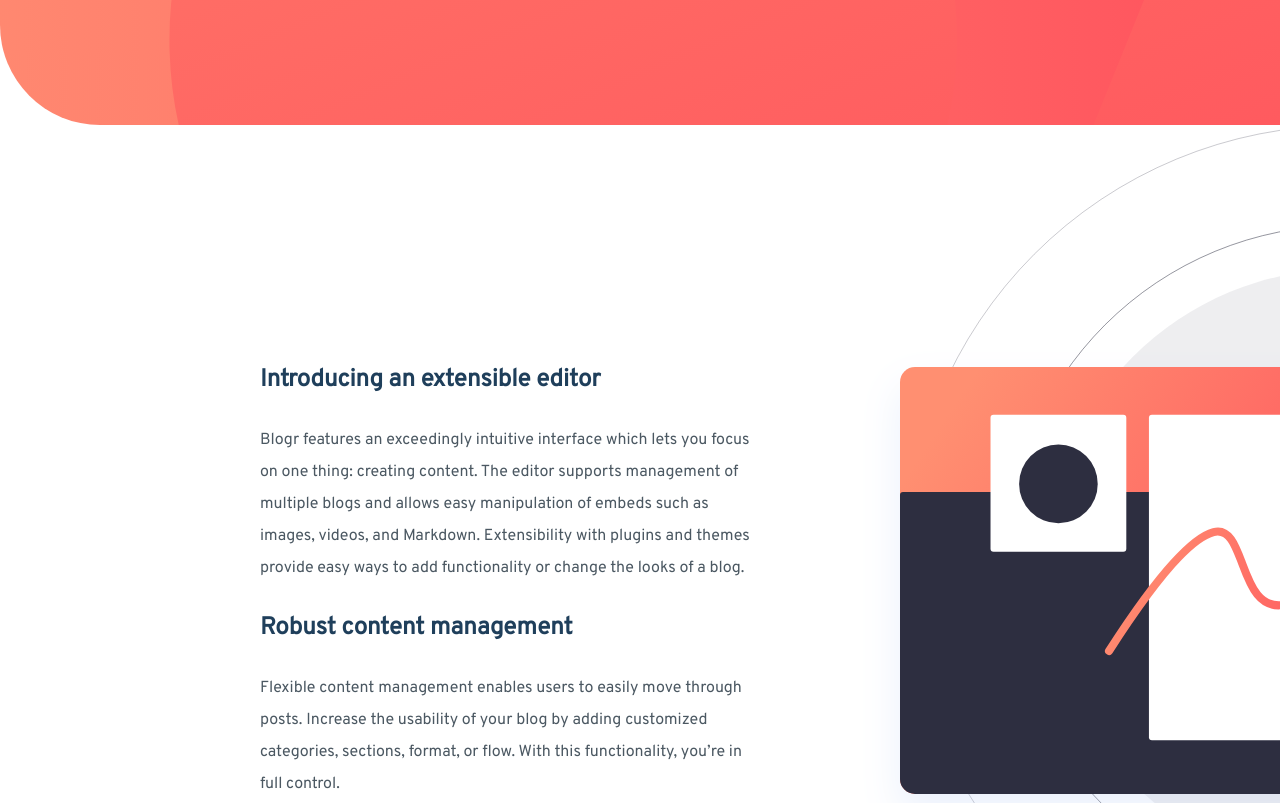
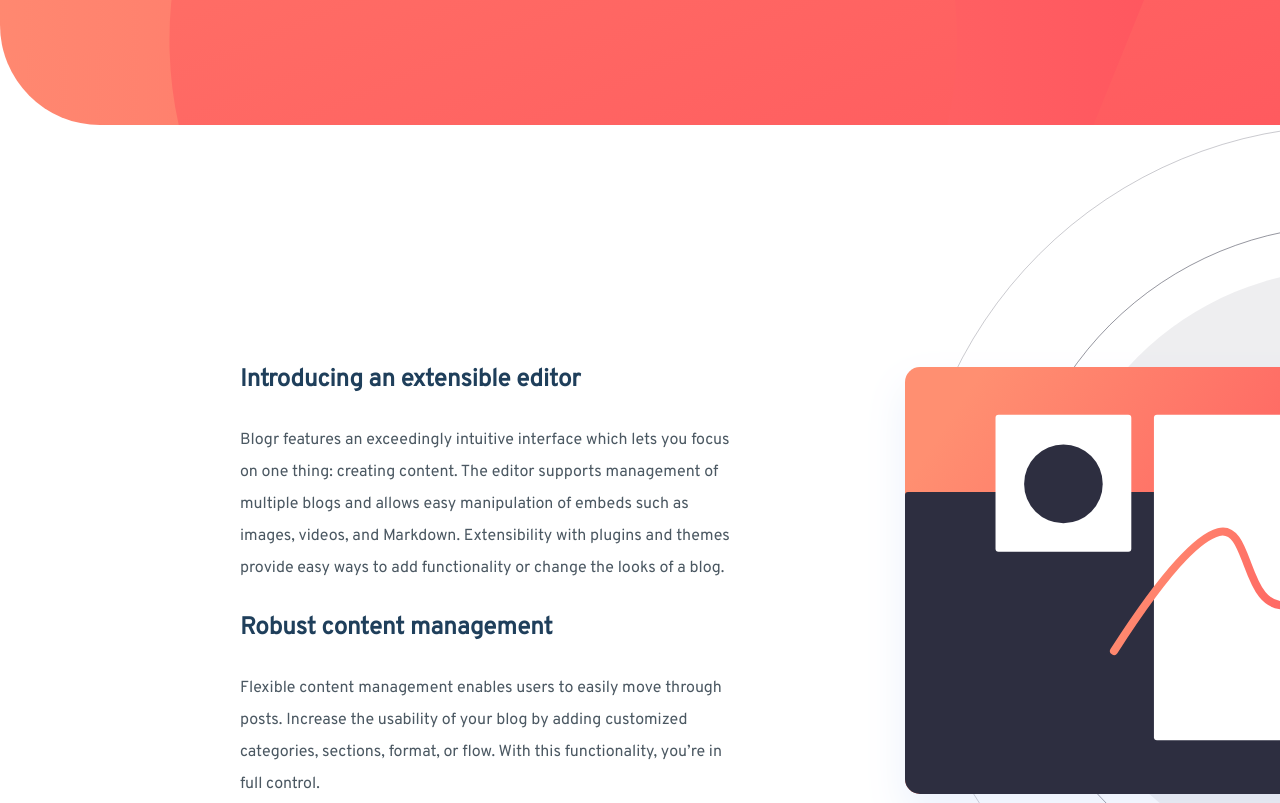
Before and after one commit to wilfriedrouyer/blogr-landing-page-challenge, a React (Create React App) app: page / in a window 1280 px wide. Shown: the part 457-1260 px from the top of the page. Built offline with nearby package versions, Linux system fonts and the light colour scheme.

Commit message:
Changement des styles des sections

```diff
--- a/src/styles/Section.css
+++ b/src/styles/Section.css
@@ -1,11 +1,11 @@
 .paragraph-section {
     display: flex;
     align-items: center;
-    gap:100px;
+    gap:125px;
 }
 
 .stick-right {
-    transform: translateX(260px);
+    transform: translateX(240px);
 }
 
 .stick-left {
```
